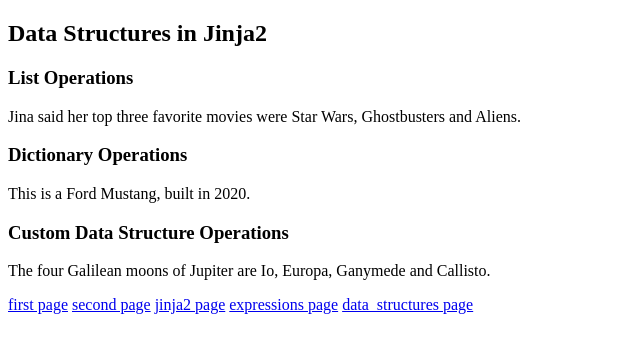
After one commit to sfraser-dev/web-python-flask-hello, a Flask app: page /data_structures/ in a window 1280 px wide. The commit adds this page. Shown: the top 353 px of the page, without its empty margins (0-640 px from the left). Run offline with Flask 3, Linux system fonts and the light colour scheme.

Commit message:
adding data_structures.html (data collections)

```diff
--- a/app.py
+++ b/app.py
@@ -2,14 +2,17 @@ from flask import Flask, render_template
 
 app = Flask(__name__)
 
+# first endpoint
 @app.route("/")
 def hello_world():
     return render_template("first_page.html")
 
+# second endpoint
 @app.route("/second/")
 def hello_world_fancy():
     return render_template("second_page.html")
 
+# third endpoint
 @app.route("/jinja2/")
 def hello_world_jinja():
     return render_template(
@@ -17,22 +20,18 @@ def hello_world_jinja():
         name="Homer Simpson",
         template_name="Jinja2")
 
-# interpolation
+# variables
 color = "brown"
 animal_one = "fox"
 animal_two = "dog"
-
-# addition and subraction
-orange_amount = 2
-apple_amount = 3
+orange_amount = 30
+apple_amount = 20
 donate_amount = 15
-
-# string concatenation
 first_name = "Captain"
 last_name = "Marvel"
 
 # keyword args
-kwargs = {
+kwargs_expressions = {
     "color": color,
     "animal_one": animal_one,
     "animal_two": animal_two,
@@ -40,10 +39,34 @@ kwargs = {
     "apple_amount": apple_amount,
     "donate_amount" : donate_amount,
     "first_name" : first_name,
-    "last_name" : last_name
+    "last_name" : last_name,
 }
 
+# fourth endpoint
 @app.route("/expressions/")
 def hello_world_expressions():
     # use double star dictionary notation (passes key=value)
-    return render_template("expressions.html", **kwargs)
+    return render_template("expressions.html", **kwargs_expressions)
+
+# data collections / data structures
+movies = ["Star Wars", "Ghostbusters", "Aliens"]
+car = {"brand": "Ford", "model": "Mustang", "year": "2020"}
+class GalileanMoons:
+    def __init__(self, first, second, third, fourth):
+        self.first = first
+        self.second = second
+        self.third = third
+        self.fourth = fourth
+moons = GalileanMoons("Io", "Europa", "Ganymede", "Callisto")
+
+kwargs_data_structures = {
+    "movies" : movies,
+    "car" : car,
+    "moons" : moons
+}
+
+# fifth endpoint
+@app.route("/data_structures/")
+def hello_world_data_structures():
+    return render_template(
+        "data_structures.html", **kwargs_data_structures)
--- /dev/null
+++ b/templates/data_structures.html
@@ -0,0 +1,38 @@
+<!DOCTYPE html>
+<html lang="en">
+<head>
+  <meta charset="UTF-8">
+  <meta name="viewport" content="width=device-width, initial-scale=1.0">
+  <title>Data structures</title>
+</head>
+<body>
+  <h2>Data Structures in Jinja2</h2>
+
+  <h3>List Operations</h3>
+
+  <p>
+      Jina said her top three favorite movies were {{ movies[0] }},
+      {{ movies[1] }} and  {{ movies[2] }}.
+  </p>
+
+  <h3>Dictionary Operations</h3>
+
+  <p>
+      This is a {{ car["brand"] }} {{ car["model"] }}, built
+      in {{ car["year"] }}.
+  </p>
+
+  <h3>Custom Data Structure Operations</h3>
+
+  <p>
+    The four Galilean moons of Jupiter are {{ moons.first }},
+    {{ moons.second }}, {{ moons.third }} and {{ moons.fourth }}.
+  </p>
+
+  <a href="/">first page</a>
+  <a href="/second/">second page</a>
+  <a href="/jinja2/">jinja2 page</a>
+  <a href="/expressions/">expressions page</a>
+  <a href="/data_structures/">data_structures page</a>
+</body>
+</html>
--- a/templates/expressions.html
+++ b/templates/expressions.html
@@ -45,5 +45,7 @@
   <a href="/second/">second page</a>
   <a href="/jinja2/">jinja2 page</a>
   <a href="/expressions/">expressions page</a>
+  <a href="/data_structures/">data_structures page</a>
+
 </body>
 </html>
--- a/templates/first_page.html
+++ b/templates/first_page.html
@@ -13,5 +13,6 @@
     <a href="/second/">second page</a>
     <a href="/jinja2/">jinja2 page</a>
     <a href="/expressions/">expressions page</a>
+    <a href="/data_structures/">data_structures page</a>
 </body>
 </html>
--- a/templates/jinja_intro.html
+++ b/templates/jinja_intro.html
@@ -14,5 +14,6 @@
     <a href="/second/">second page</a>
     <a href="/jinja2/">jinja2 page</a>
     <a href="/expressions/">expressions page</a>
+    <a href="/data_structures/">data_structures page</a>
 </body>
 </html>
--- a/templates/second_page.html
+++ b/templates/second_page.html
@@ -13,5 +13,6 @@
     <a href="/second/">second page</a>
     <a href="/jinja2/">jinja2 page</a>
     <a href="/expressions/">expressions page</a>
+    <a href="/data_structures/">data_structures page</a>
 </body>
 </html>
```
